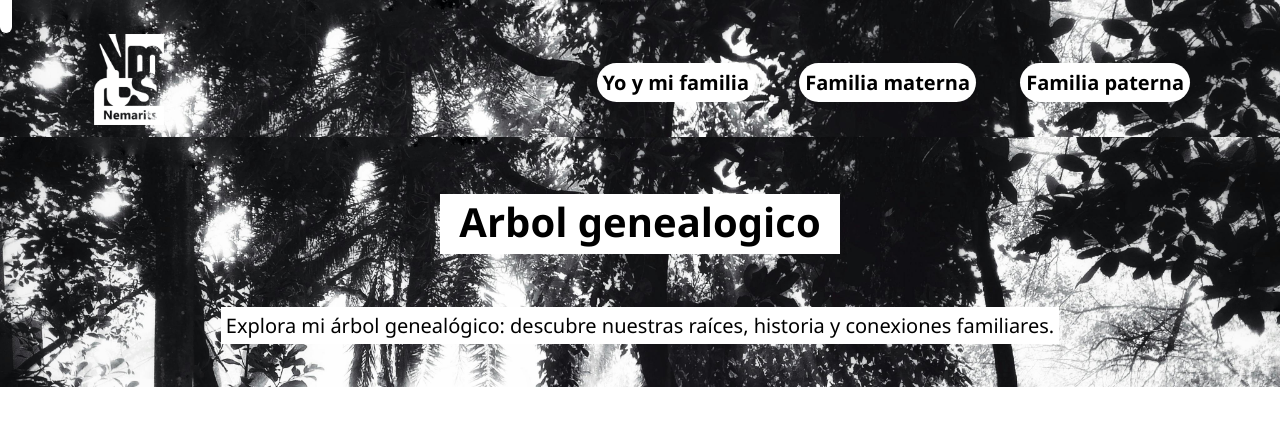
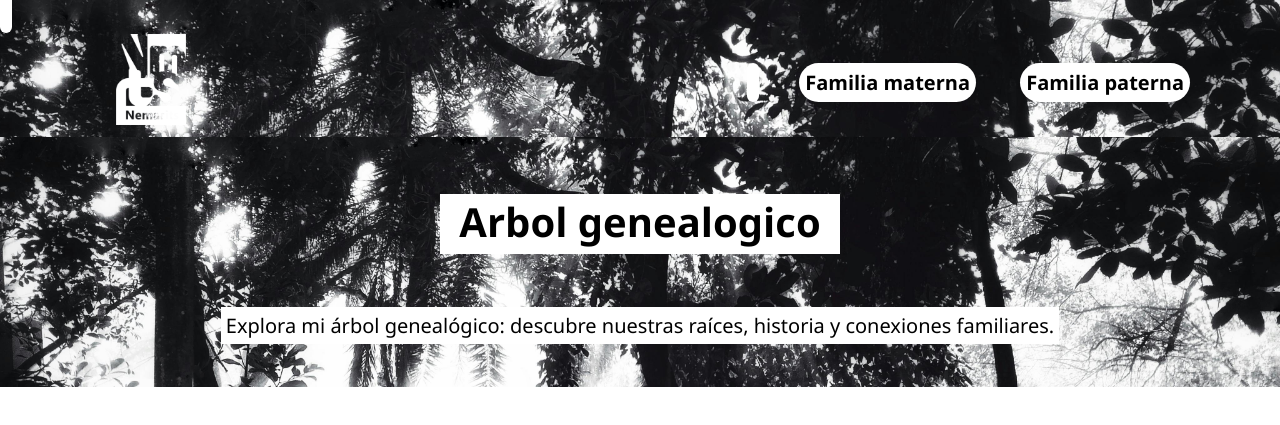
Before and after one commit to Nemarits/ArbolGenalogico, a plain HTML site: page index.html in a window 1280 px wide. Shown: the top 425 px of the page. Drawn offline with Linux system fonts and the light colour scheme; files whose address does not match are found by name.

Commit message:
Update index.html

```diff
--- a/index.html
+++ b/index.html
@@ -13,7 +13,7 @@
 		<img src="../parcial2/media/logoyo.png" alt="logo" width="70px">
 		</div>
 		<div class="top a2">
-			<a href="../index.html">Yo y mi familia</a>
+			<a href="../index.html"/Yo y mi familia</a>
 			<a href="../html/familiamaterna.html">Familia materna</a>
 			<a href="html/galeria.html">Familia paterna</a>
 
```
